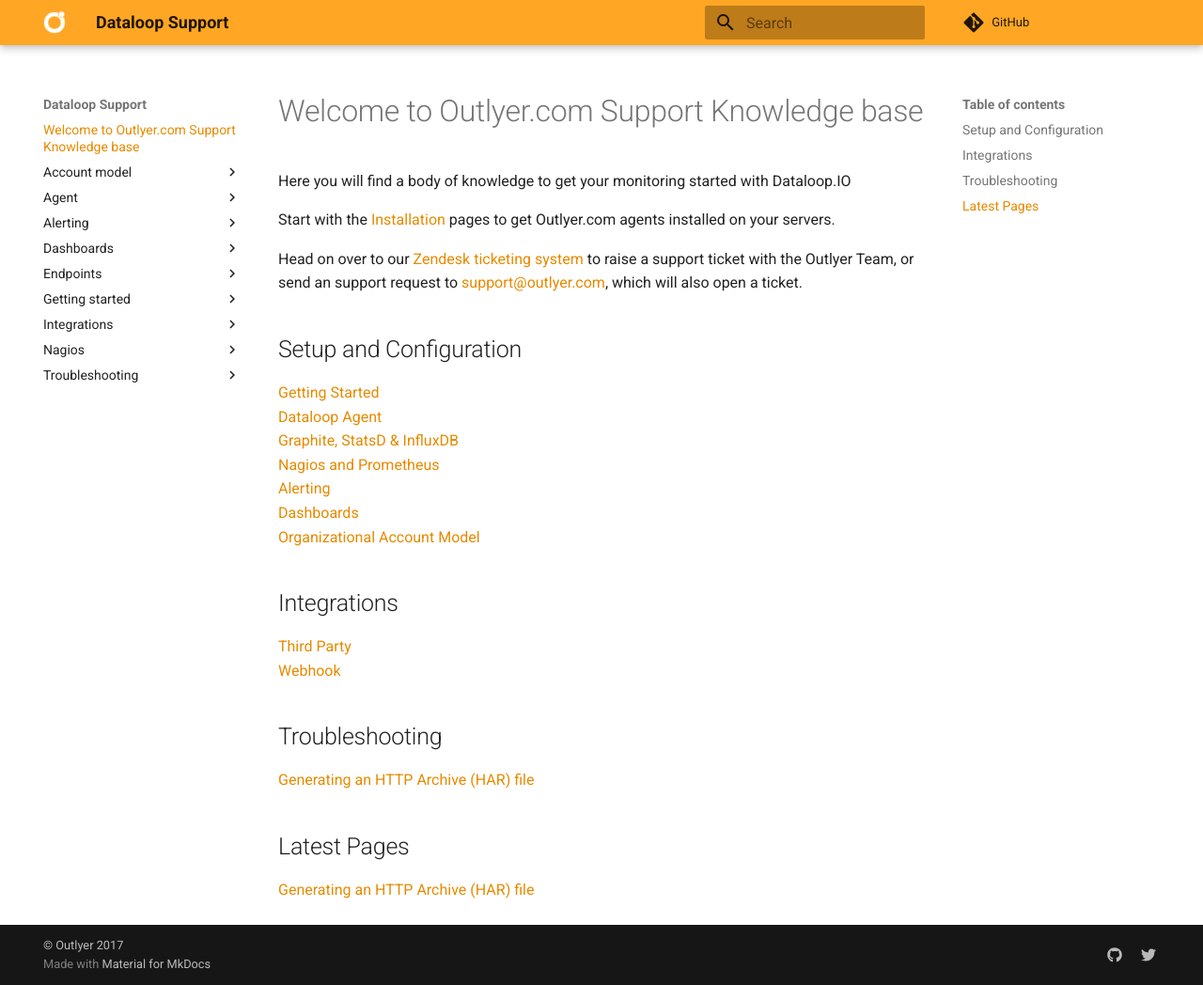
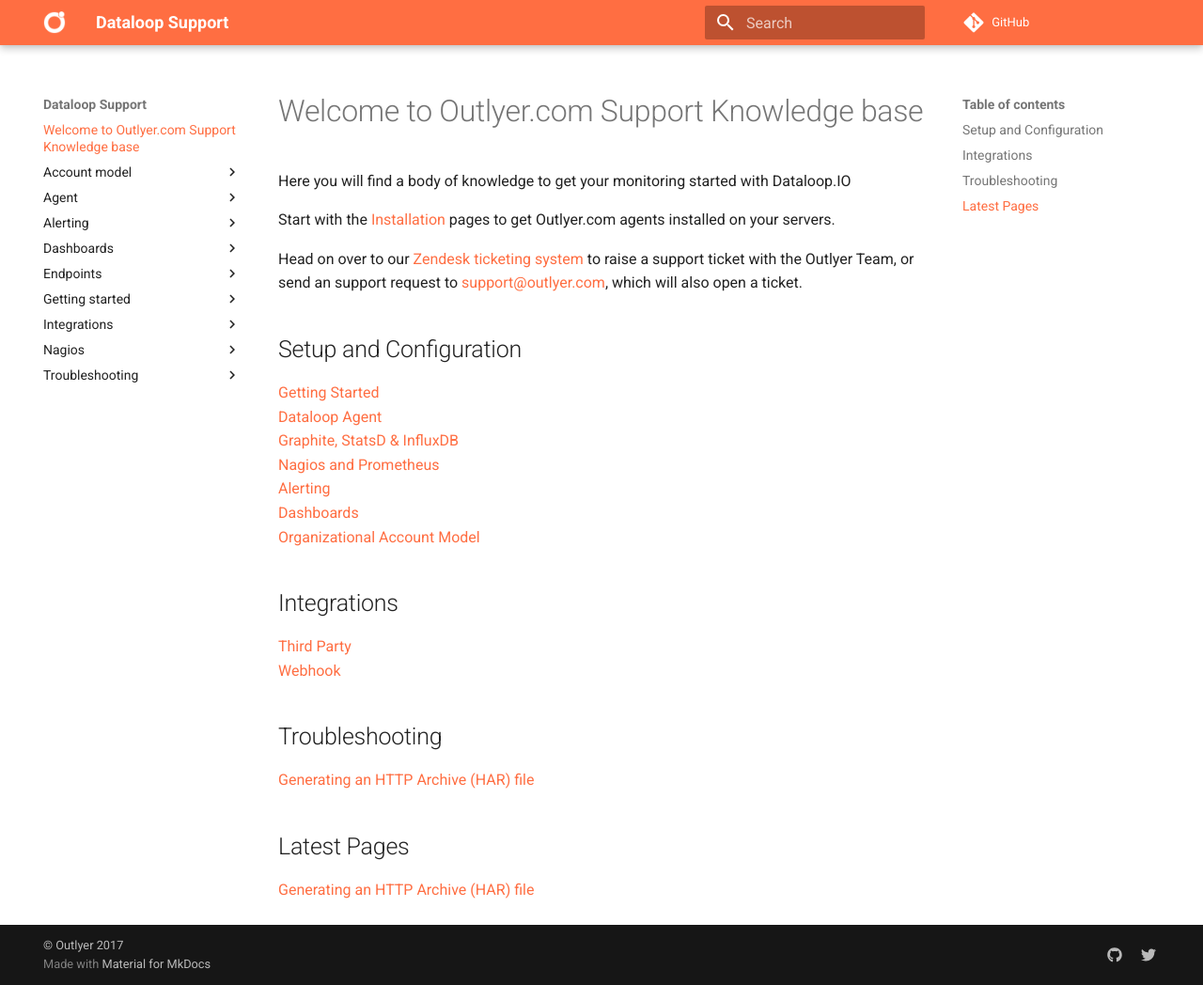
Before and after one commit to dataloop/dataloop-support, an MkDocs documentation site: the page built from docs/index.md, in a window 1280 px wide and 1048 px high. Shown: the whole window at 94% size. Built offline with MkDocs 1.6.1 and Material for MkDocs 9.7.7, drawn with Linux system fonts in a browser that asks for light colours; comment, search, counter and statistics services are not loaded.

Commit message:
deeper orang colour

```diff
--- a/mkdocs.yml
+++ b/mkdocs.yml
@@ -16,7 +16,7 @@
 extra:
   logo: 'img/touchicon-x120.png'
   palette:
-    primary: 'orange'
+    primary: 'deep-orange'
     accent: 'teal'
   social:
     - type: 'github'
```
